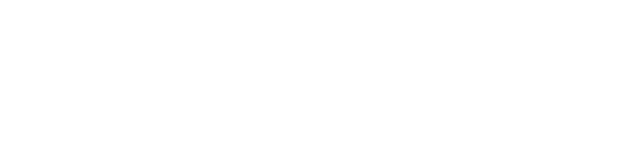
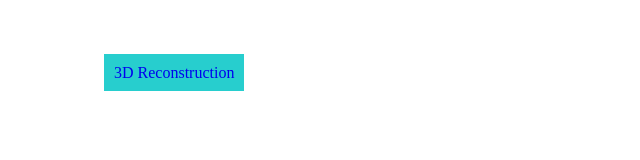
Before and after one commit to gemmechu/ResearchWeb, a plain HTML site: page index.html in a window 1280 px wide. Shown: the whole page, without its empty margins (0-640 px from the left). Drawn offline with Linux system fonts and the light colour scheme; files that its build step writes are made by us from their sources.

Commit message:
index html

```diff
--- a/index.html
+++ b/index.html
@@ -2,5 +2,13 @@
     <head>
         <link rel="stylesheet" href="style.css" />
     </head>
+    <body style="text-align: -webkit-center">
+        <div style="text-align: -webkit-left;">
+			<ul>
+
+                <li class="nav"><a href="3d_reconstruction/index.html" style="background-color: #27cece;">3D Reconstruction</a></li>
+            </ul>
+		</div>
+    </body>
 
 </html>
```
Also changed, not shown: 3d_reconstruction/data/part1/superman/superman_00010000.html (renamed from 3D Reconstruction/data/part1/superman/superman_00010000.html), 3d_reconstruction/data/part1/superman/superman_logim_49500.png (renamed from 3D Reconstruction/data/part1/superman/superman_logim_49500.png), 3d_reconstruction/data/part1/superman/superman_normals_00010000_0_64.png (renamed from 3D Reconstruction/data/part1/superman/superman_normals_00010000_0_64.png), 3d_reconstruction/data/part1/superman/superman_validation_fine_00010000_0_64.png (renamed from 3D Reconstruction/data/part1/superman/superman_validation_fine_00010000_0_64.png), 3d_reconstruction/index.html (renamed from 3D Reconstruction/index.html), 3d_reconstruction/style.css (renamed from 3D Reconstruction/style.css), 12 other files.
